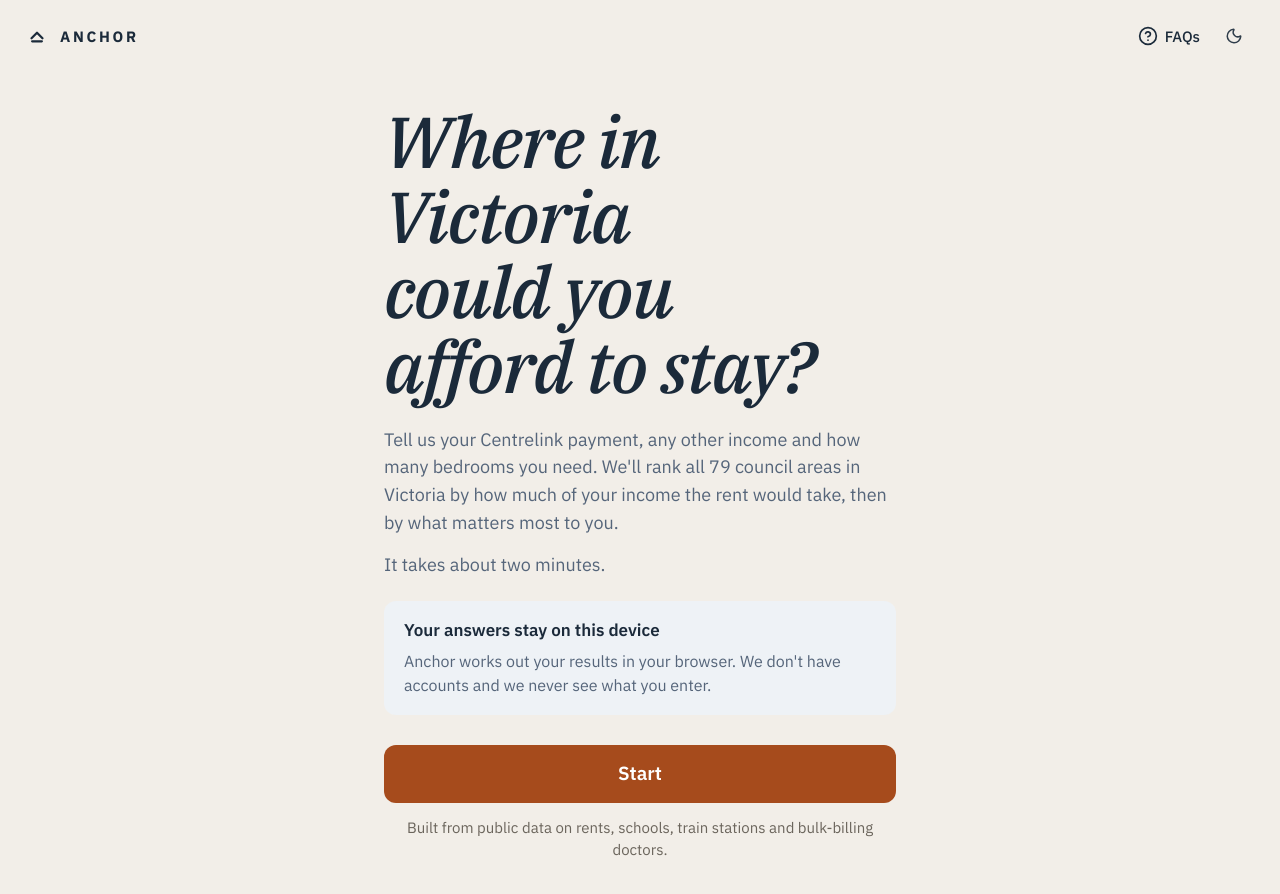
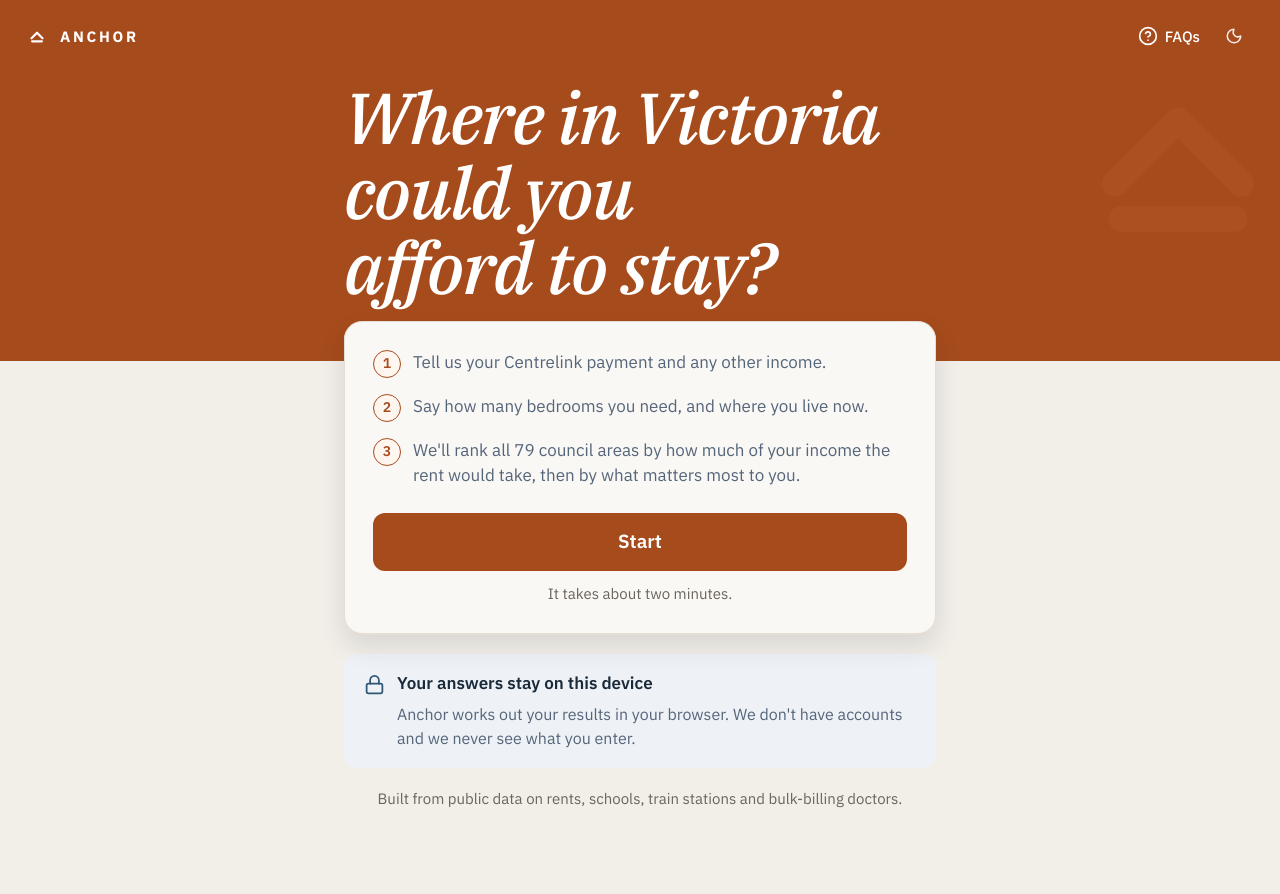
Before and after one commit to bgrando24/anchor, a Nuxt app: page / in a window 1280 px wide. Shown: the top 894 px of the page. After the commit the page ends 858 px from the top, so only its background shows below. Built offline with nearby package versions, Linux system fonts and the light colour scheme.

Commit message:
Give the front door an arrival band and a way in

```diff
--- /dev/null
+++ b/app/components/PrivacyNote.vue
@@ -0,0 +1,21 @@
+<script setup lang="ts">
+import { Lock } from 'lucide-vue-next'
+
+// The one decorative icon in the app, used only here. Every note about what happens to a
+// person's answers carries it, so the marker comes to mean that and nothing else.
+defineProps<{ title?: string }>()
+</script>
+
+<template>
+  <div class="flex items-start gap-3 py-[18px] px-5 bg-surface-info rounded-md">
+    <Lock :size="21" class="mt-[2px] shrink-0 text-surface-info-text" aria-hidden="true" />
+    <div class="min-w-0">
+      <div v-if="title" class="font-sans font-semibold text-[17px] leading-[1.4] text-ink mb-[6px]">
+        {{ title }}
+      </div>
+      <div class="font-sans text-[16px] leading-[1.5] text-body">
+        <slot />
+      </div>
+    </div>
+  </div>
+</template>
--- a/app/layouts/default.vue
+++ b/app/layouts/default.vue
@@ -1,11 +1,16 @@
 <script setup lang="ts">
 // Every page gets the same header and offline band. The print sheet uses its own layout.
+// The front door sits under a terracotta band; everything else keeps the calm cream page.
+const route = useRoute()
+const isHome = computed(() => route.path === '/')
 </script>
 
 <template>
   <div class="min-h-screen bg-bg">
     <OfflineBanner />
-    <AppHeader />
+    <div :class="isHome ? 'bg-accent' : ''">
+      <AppHeader :variant="isHome ? 'accent' : 'light'" />
+    </div>
     <slot />
   </div>
 </template>
--- a/app/pages/income.vue
+++ b/app/pages/income.vue
@@ -46,9 +46,7 @@ function selectPayment(value: string | number) {
       </select>
     </div>
 
-    <div class="py-[18px] px-5 bg-surface-info rounded-md font-sans text-[16px] leading-[1.5] text-body">
-      Your answers aren't sent anywhere. They're only used on this device.
-    </div>
+    <PrivacyNote>Your answers aren't sent anywhere. They're only used on this device.</PrivacyNote>
 
     <NuxtLink
       to="/bedrooms"
--- a/app/pages/index.vue
+++ b/app/pages/index.vue
@@ -2,51 +2,68 @@
 useHead({ title: "ANCHOR" });
 
 const { canInstall } = useInstallPrompt();
+
+// The same promise the paragraph made, in the order it actually happens. No new claims.
+const steps = [
+    "Tell us your Centrelink payment and any other income.",
+    "Say how many bedrooms you need, and where you live now.",
+    "We'll rank all 79 council areas by how much of your income the rent would take, then by what matters most to you.",
+];
 </script>
 
 <template>
-    <main
-        class="max-w-[560px] mx-auto px-4 dt:px-6 pt-6 pb-12 flex flex-col gap-[22px]"
-    >
-        <h1
-            class="mt-2 display-home"
-        >
+    <main>
+        <!-- Full bleed, like the header above it. Only the words are held to the column. -->
+        <section class="on-accent relative overflow-hidden bg-accent pt-2 pb-[56px]">
+            <LogoMark
+                :size="300"
+                class="pointer-events-none absolute -right-12 -top-16 text-accent-band-mark opacity-40"
+            />
+            <div class="relative max-w-[640px] mx-auto px-4 dt:px-6">
+                <h1 class="m-0 display-home text-accent-on">
                     Where in Victoria could you afford to stay?
                 </h1>
+            </div>
+        </section>
+
+        <div class="max-w-[640px] mx-auto px-4 dt:px-6 pb-12">
+            <!-- Lifted over the band's lower edge, so the first thing under the headline is the
+                 way in rather than more reading. -->
             <div
-            class="flex flex-col gap-[14px] font-sans text-[18px] leading-[1.55] text-body"
+                class="relative z-10 -mt-10 p-5 dt:p-7 rounded-[18px] bg-surface border border-line shadow-[0_1px_0_var(--border),0_12px_26px_rgba(27,42,58,0.12)]"
             >
-            <p class="m-0">
-                Tell us your Centrelink payment, any other income and how many
-                bedrooms you need. We'll rank all 79 council areas in Victoria
-                by how much of your income the rent would take, then by what
-                matters most to you.
-            </p>
-            <p class="m-0">It takes about two minutes.</p>
-        </div>
+                <ol class="m-0 p-0 list-none flex flex-col gap-4">
+                    <li
+                        v-for="(step, i) in steps"
+                        :key="i"
+                        class="flex items-start gap-3 font-sans text-[17px] leading-[1.5] text-body"
+                    >
+                        <span
+                            class="shrink-0 w-7 h-7 rounded-full flex items-center justify-center bg-surface-accent-tint border border-accent figure font-semibold text-[14px] text-accent"
+                            aria-hidden="true"
+                        >
+                            {{ i + 1 }}
+                        </span>
+                        <span>{{ step }}</span>
+                    </li>
+                </ol>
 
-        <div class="py-[18px] px-5 bg-surface-info rounded-md">
-            <div
-                class="font-sans font-semibold text-[17px] leading-[1.4] text-ink mb-[6px]"
-            >
-                Your answers stay on this device
-            </div>
-            <div class="font-sans text-[16px] leading-[1.5] text-body">
-                Anchor works out your results in your browser. We don't have
-                accounts and we never see what you enter.
-            </div>
-        </div>
-
-        <div class="flex flex-col gap-[14px] mt-2">
-            <NuxtLink to="/income" class="btn-primary">Start</NuxtLink>
-            <p
-                class="m-0 font-sans text-[15px] leading-[1.5] text-muted text-center"
-            >
-                Built from public data on rents, schools, train stations and
-                bulk-billing doctors.
+                <NuxtLink to="/income" class="btn-primary w-full mt-6">Start</NuxtLink>
+                <p class="m-0 mt-3 font-sans text-[15px] leading-[1.5] text-muted text-center">
+                    It takes about two minutes.
                 </p>
             </div>
 
-        <InstallPrompt v-if="canInstall" class="mt-2" />
+            <PrivacyNote title="Your answers stay on this device" class="mt-5">
+                Anchor works out your results in your browser. We don't have accounts and we never
+                see what you enter.
+            </PrivacyNote>
+
+            <p class="m-0 mt-5 font-sans text-[15px] leading-[1.5] text-muted text-center">
+                Built from public data on rents, schools, train stations and bulk-billing doctors.
+            </p>
+
+            <InstallPrompt v-if="canInstall" class="mt-5" />
+        </div>
     </main>
 </template>
```
Lines whose indentation alone changed are shown as unchanged.
